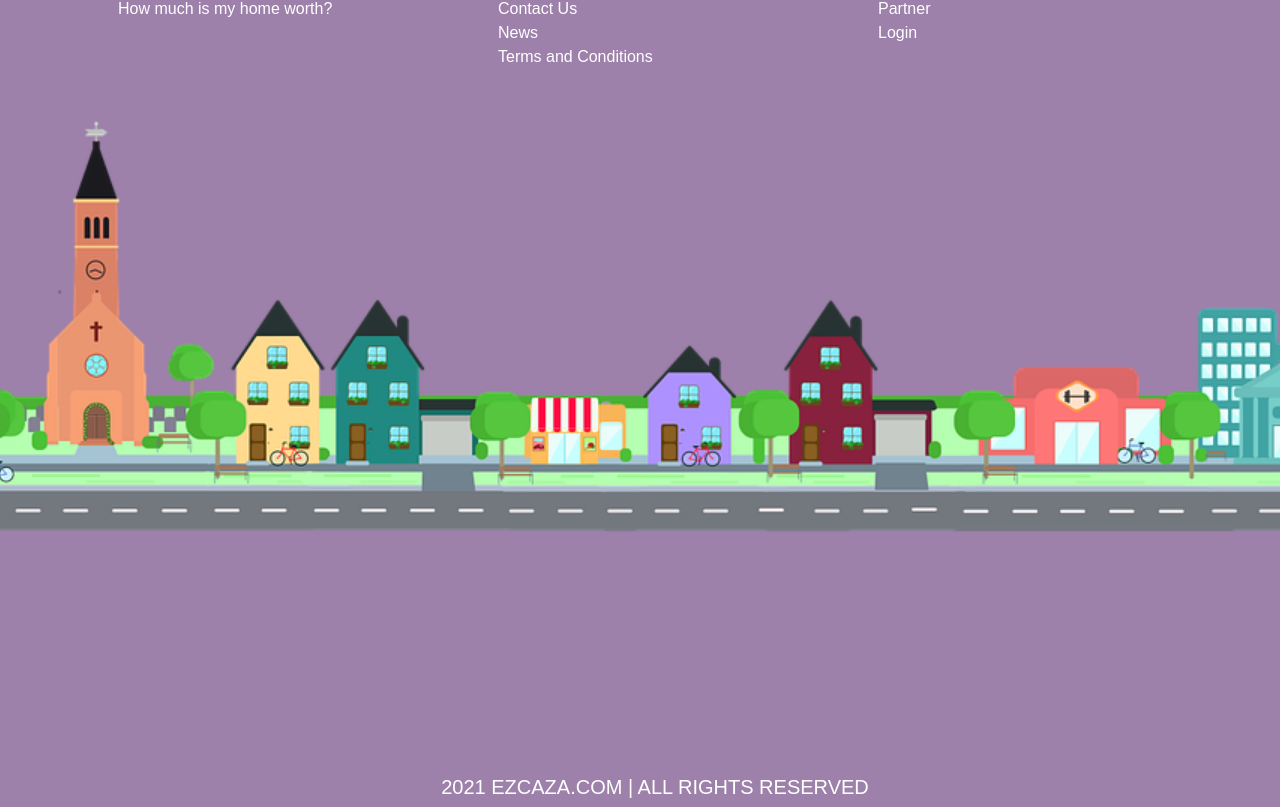
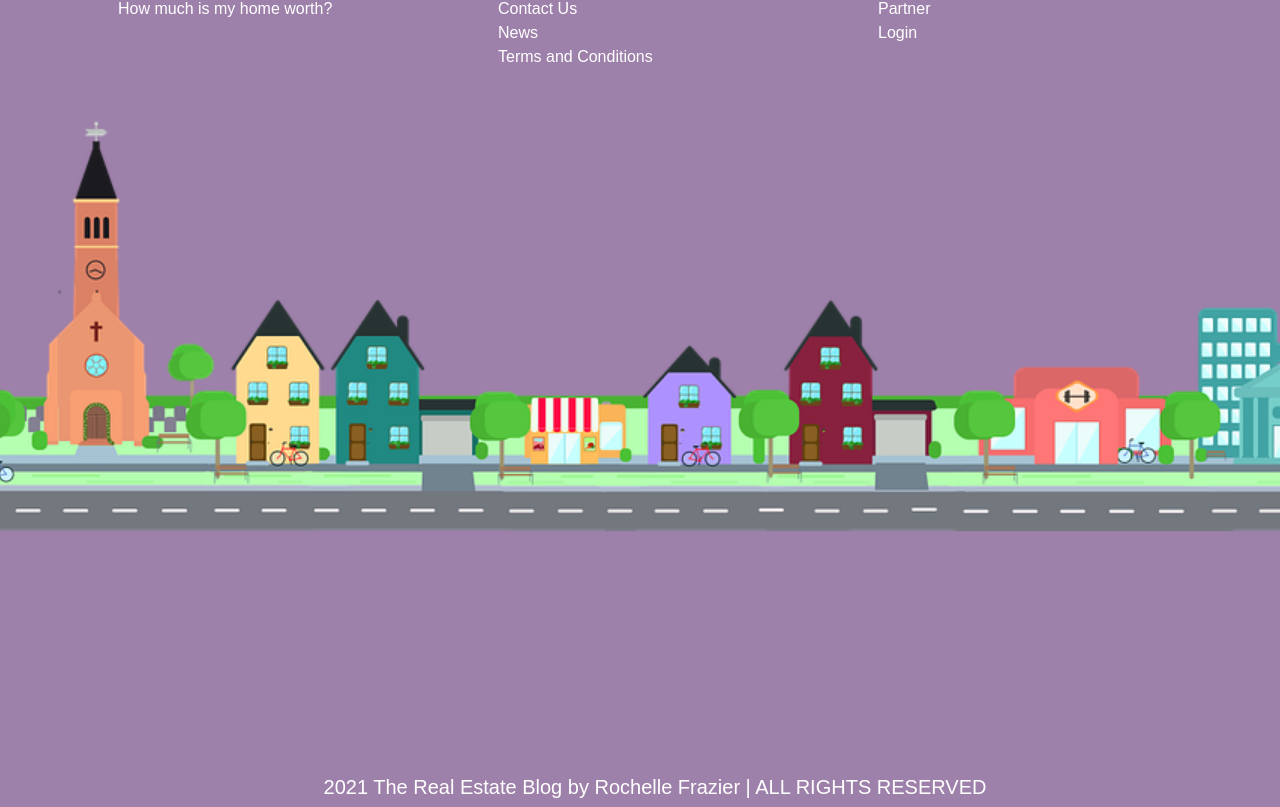
Before and after one commit to RochelleFrazier/React_Blog_Page, a Next.js app: page /post/post-1 in a window 1280 px wide. Shown: the part 2999-3806 px from the top of the page. Built offline with nearby package versions, Linux system fonts and the light colour scheme.

Commit message:
Updated footer.js

```diff
--- a/components/blog-footer/footer.js
+++ b/components/blog-footer/footer.js
@@ -68,7 +68,7 @@ const Footer = () => {
         </div>
       </section>
       <div className={styles.copyright + " col-lg-12 text-center  "}>
-        <h5> 2021 EZCAZA.COM | ALL RIGHTS RESERVED</h5>
+        <h5> 2021 The Real Estate Blog by Rochelle Frazier | ALL RIGHTS RESERVED</h5>
       </div>
     </div>
   );
```
